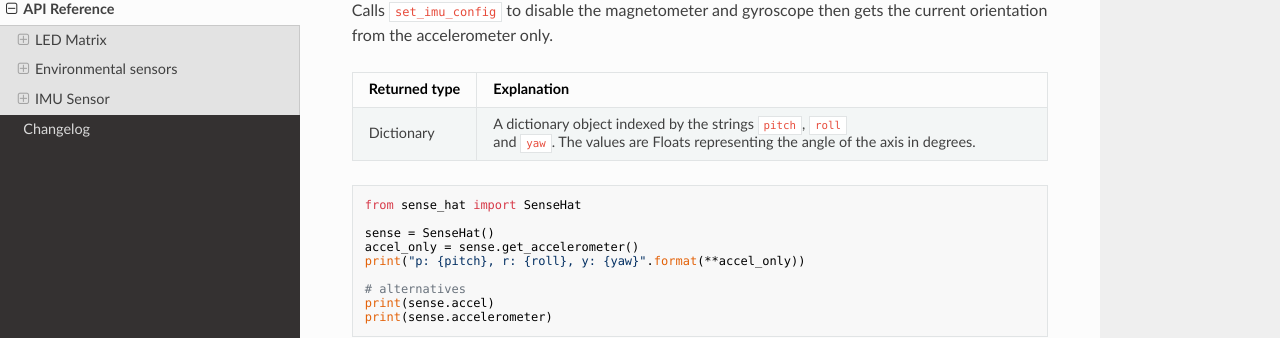
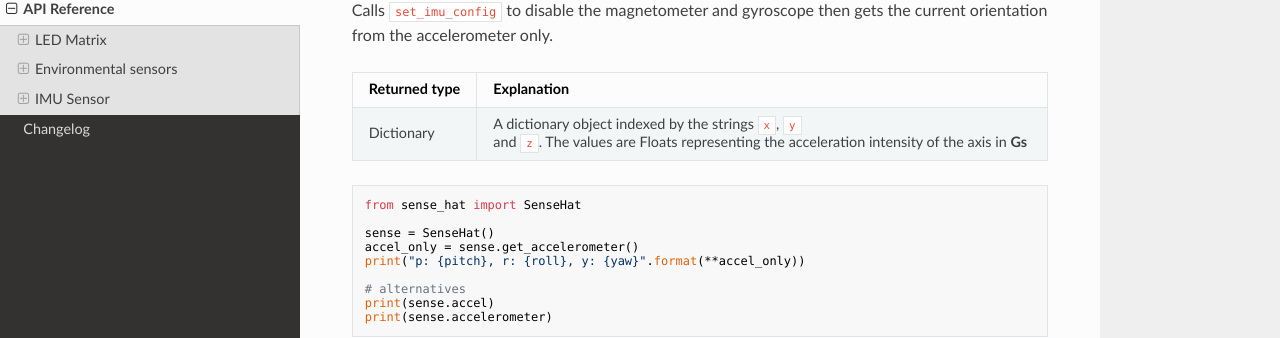
Before and after one commit to astro-pi/python-sense-hat, an MkDocs documentation site: the page built from docs/api.md, in a window 1280 px wide and 900 px high, scrolled down 13103 px. Shown: the part 141-479 px from the top of the window. Built offline with MkDocs 1.6.1, drawn with Linux system fonts in a browser that asks for light colours; nearby versions of some CDN libraries; old or Windows-style settings are respelled for this version of MkDocs.

Commit message:
returned value changed for get_accelerometer

````diff
--- a/docs/api.md
+++ b/docs/api.md
@@ -593,7 +593,7 @@ Calls `set_imu_config` to disable the magnetometer and gyroscope then gets the c
 
 Returned type | Explanation
 --- | ---
-Dictionary | A dictionary object indexed by the strings `pitch`, `roll` and `yaw`. The values are Floats representing the angle of the axis in degrees.
+Dictionary | A dictionary object indexed by the strings `x`, `y` and `z`. The values are Floats representing the acceleration intensity of the axis in **Gs**
 
 ```python
 from sense_hat import SenseHat
````
